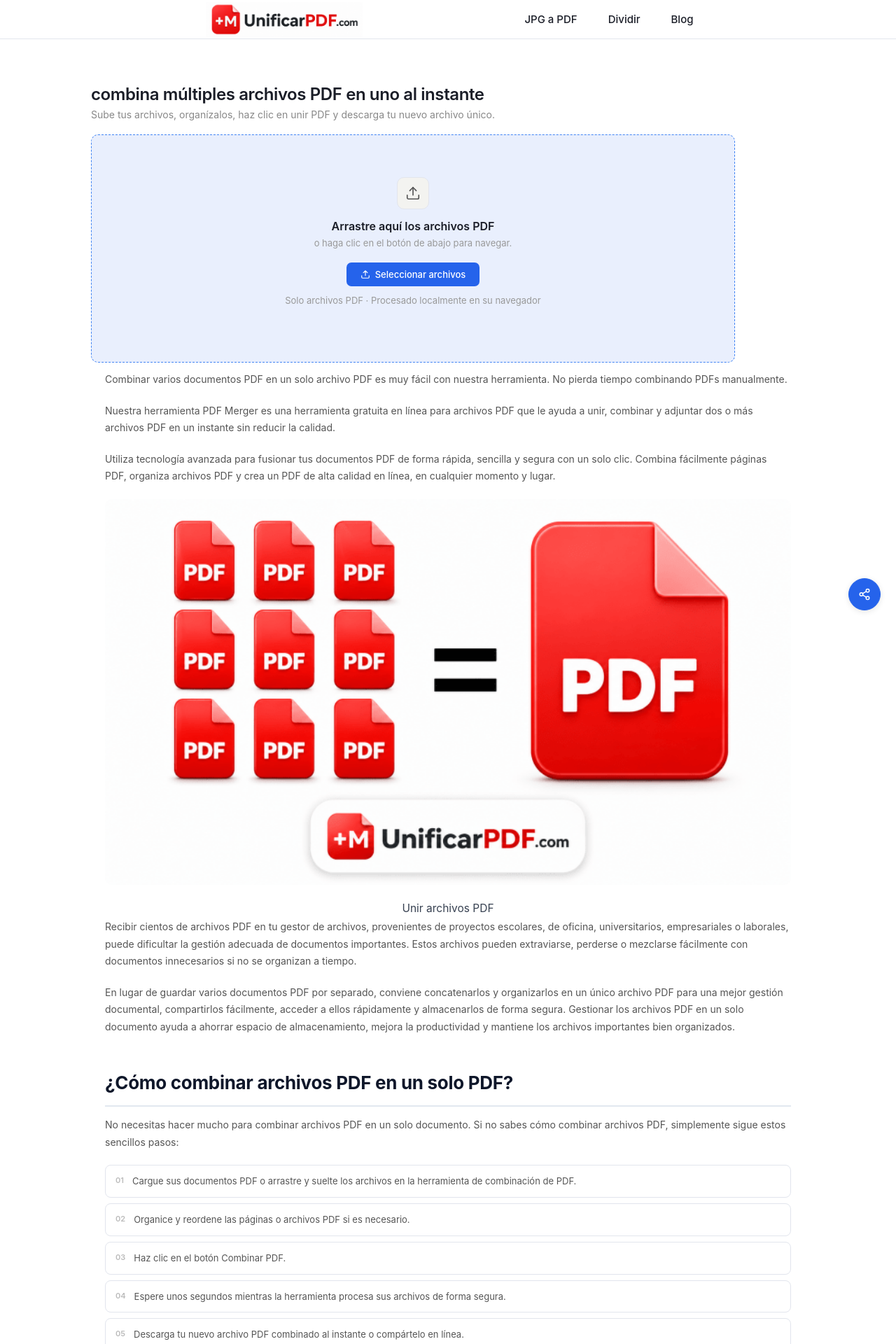
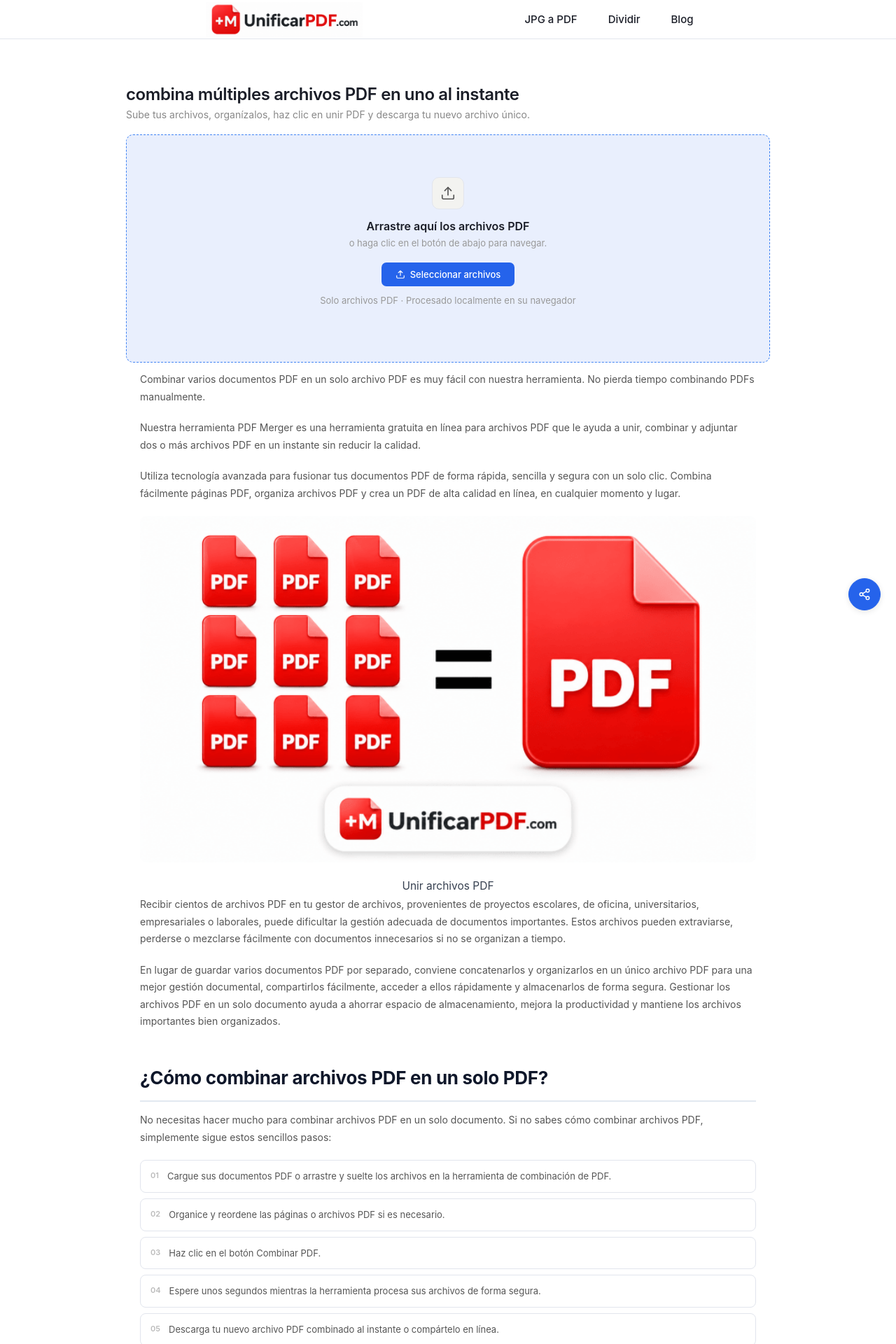
Before and after one commit to rforrupesh/pdf, a Jekyll site: the page built from index.html, in a window 1280 px wide. Shown: the top 1920 px of the page at 70% size. Built offline with Jekyll 4.4.1, drawn with Linux system fonts in a browser that asks for light colours.

Commit message:
Update index.html

```diff
--- a/index.html
+++ b/index.html
@@ -12,7 +12,7 @@ head_style: |
 
   /* ── MAIN ── */
   main {
-  max-width: 1100px;
+  max-width: 1000px;
   margin: 0 auto;
   padding: 32px 20px 20px;
   }
```
